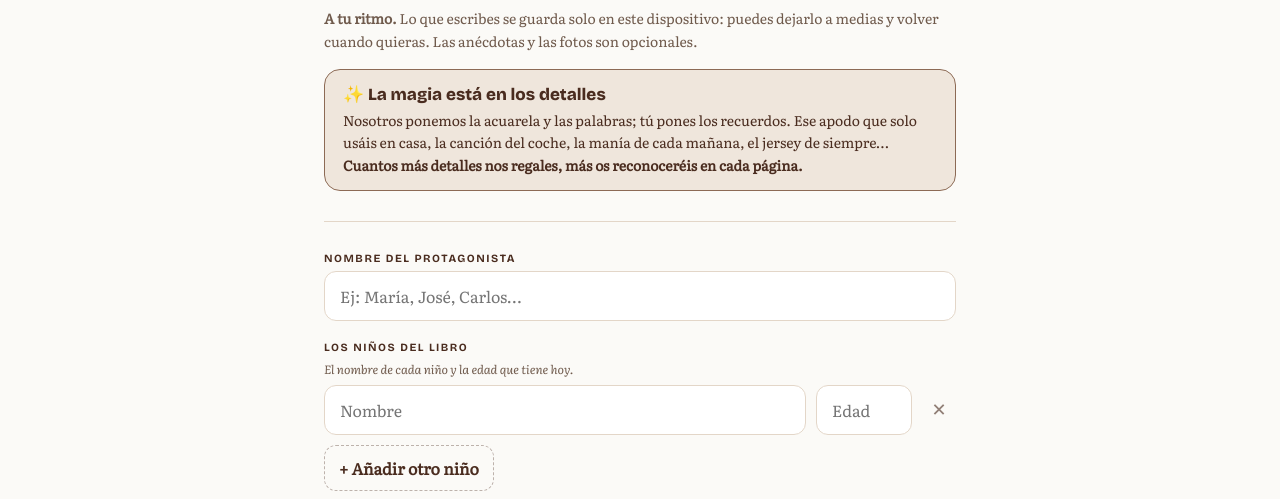
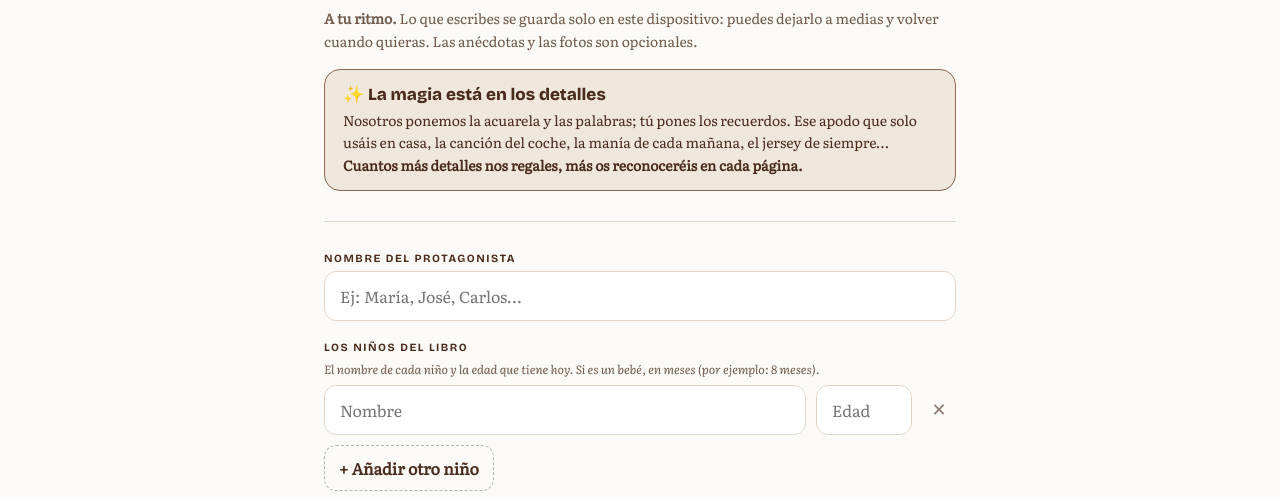
Before and after one commit to TellUsStories/TellUsStories, a website: page formulario-nuevo.html in a window 1280 px wide. Shown: the part 301-800 px from the top of the page. Drawn offline with nearby package versions, Linux system fonts and the light colour scheme.

Commit message:
Formulario: edad del bebé en meses

```diff
--- a/formulario-nuevo.html
+++ b/formulario-nuevo.html
@@ -260,7 +260,7 @@
   </div>
   <div class="field">
     <label>Los niños del libro</label>
-    <div class="hint">El nombre de cada niño y la edad que tiene hoy.</div>
+    <div class="hint">El nombre de cada niño y la edad que tiene hoy. Si es un bebé, en meses (por ejemplo: 8 meses).</div>
     <div id="ninosFilas"></div>
     <button type="button" class="ninos-mas" onclick="ninoFila('', '', true)">+ Añadir otro niño</button>
     <input type="text" id="childNames" style="display:none">
```
